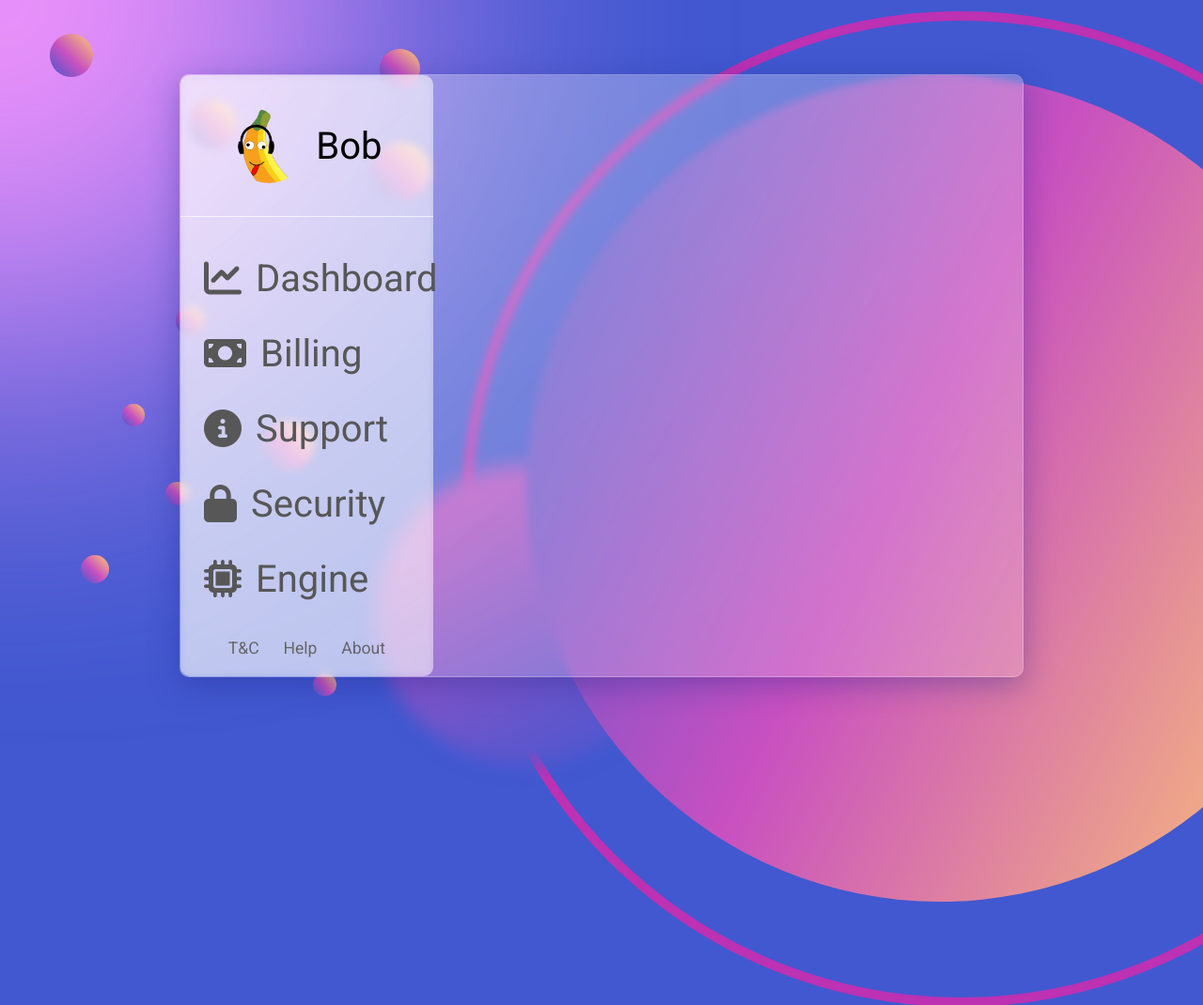
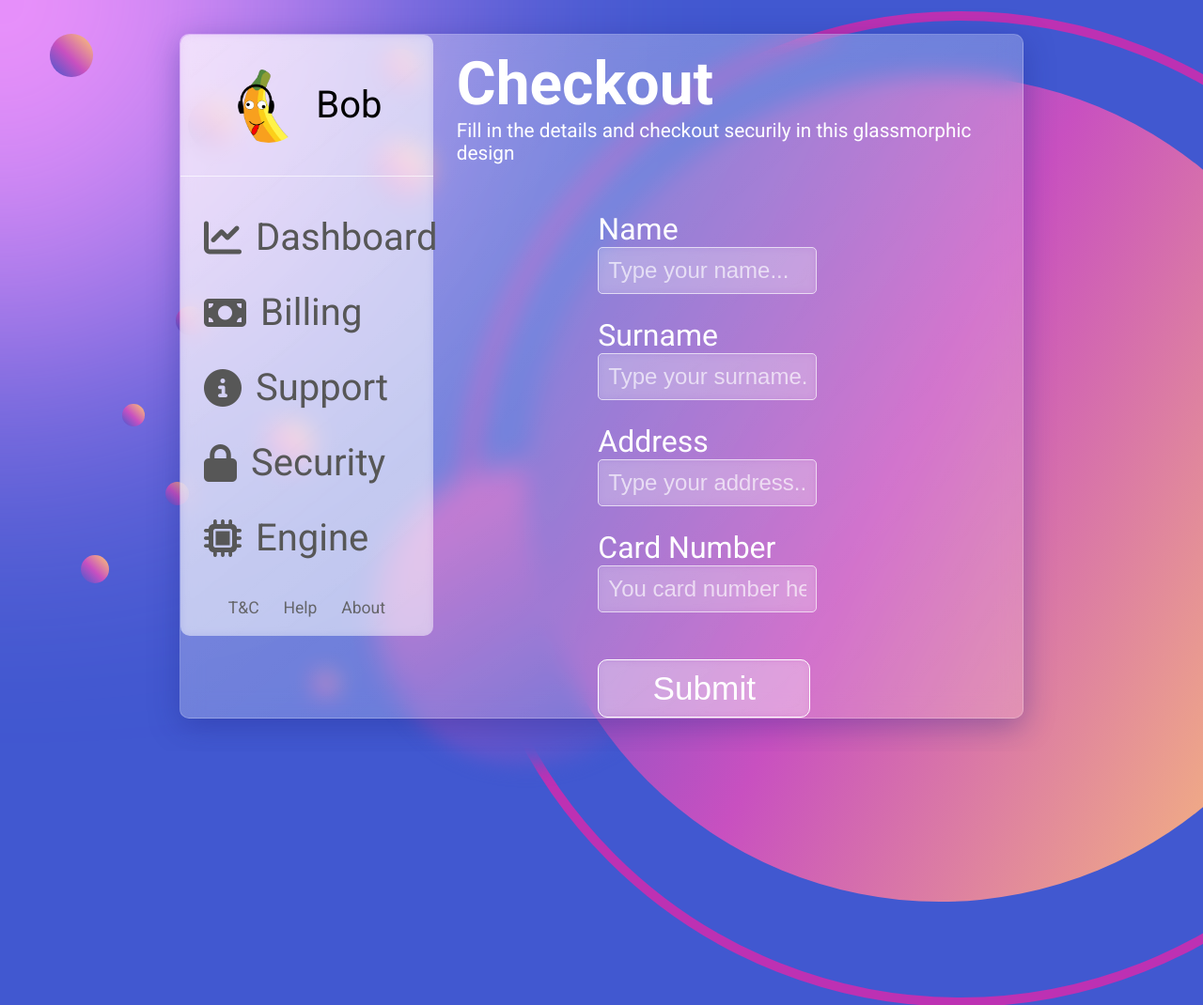
Before and after one commit to pawel02/glassmorphism, a plain HTML site: page index.html in a window 1280 px wide. Shown: the top 1070 px of the page at 94% size. Drawn offline with Linux system fonts and the light colour scheme; a web font is replaced by a local one.

```diff
--- a/index.css
+++ b/index.css
@@ -23,7 +23,7 @@
         rgb(255 255 255 / 17%)
     );
     box-shadow: 0 8px 32px 0 rgba( 31, 38, 135, 0.37 );
-    backdrop-filter: blur( 4px );
+    backdrop-filter: blur( 13px );
     -webkit-backdrop-filter: blur( 4px );
     border-radius: 10px;
     border: 1px solid rgba( 255, 255, 255, 0.18 );
@@ -174,3 +174,99 @@
     text-decoration: underline;
     opacity:1;
 }
+
+section
+{
+    display:inline-block;
+    vertical-align: top;
+}
+
+.content
+{
+    width:70%;
+    min-height:80vh;
+    max-height:100%;
+    padding-left:25px;
+    box-sizing: border-box;
+}
+
+.content
+{
+    color:white;
+}
+.content h1
+{
+    font-size:4rem;
+    margin:15px 0 0 0;
+}
+.content p
+{
+    margin:0;
+    font-size:1.3rem;
+}
+
+
+
+form
+{
+    width:50%;
+    margin:0 auto;
+}
+
+.first
+{
+    margin-top:50px;
+}
+
+label
+{
+    display: block;
+    font-size:2rem;
+    margin-top:25px;
+}
+
+input
+{
+    font-size:1.5rem;
+    border:1px solid white;
+    border-radius:5px;
+    backdrop-filter: blur(5px);
+    background-color:rgb(255 255 255 / 20%);;
+    opacity:0.7;
+    padding:10px;
+    width:70%;
+}
+
+button
+{
+    display:block;
+    font-size:2.2rem;
+    margin-top:50px;
+    width: 75%;
+    padding:10px;
+    border-radius:10px;
+    border:1px solid white;
+    cursor:pointer;
+    background-color:rgb(255 255 255 / 17%);
+    backdrop-filter: blur(5px);
+    color:white;
+    transition:all 0.3s;
+}
+
+button:hover
+{
+    background-color:rgb(255 255 255 / 40%);
+}
+
+::placeholder { /* Chrome, Firefox, Opera, Safari 10.1+ */
+    color: white;
+    opacity: 1; /* Firefox */
+  }
+
+  :-ms-input-placeholder { /* Internet Explorer 10-11 */
+    color: white;
+  }
+
+  ::-ms-input-placeholder { /* Microsoft Edge */
+    color: white;
+  }
--- a/index.html
+++ b/index.html
@@ -52,6 +52,26 @@
                 <a href="#">Help</a>
                 <a href="#">About</a>
             </footer>
+        </section
+        ><section class = "content">
+            <h1>Checkout</h1>
+            <p>Fill in the details and checkout securily in this glassmorphic design</p>
+
+            <form>
+                <label for = "name" class = "first">Name</label>
+                <input placeholder="Type your name..." type = "text" name = "name" />
+
+                <label for = "surname">Surname</label>
+                <input placeholder="Type your surname..." type = "text" name = "surname" />
+
+                <label for = "address">Address</label>
+                <input placeholder="Type your address..." type = "text" name = "address" />
+
+                <label for = "card">Card Number</label>
+                <input placeholder="You card number here..." type = "text" name = "card" />
+
+                <button>Submit</button>
+            </form>
         </section>
     </main>
 </body>
```
Also changed, not shown: img/Screenshot.png.
